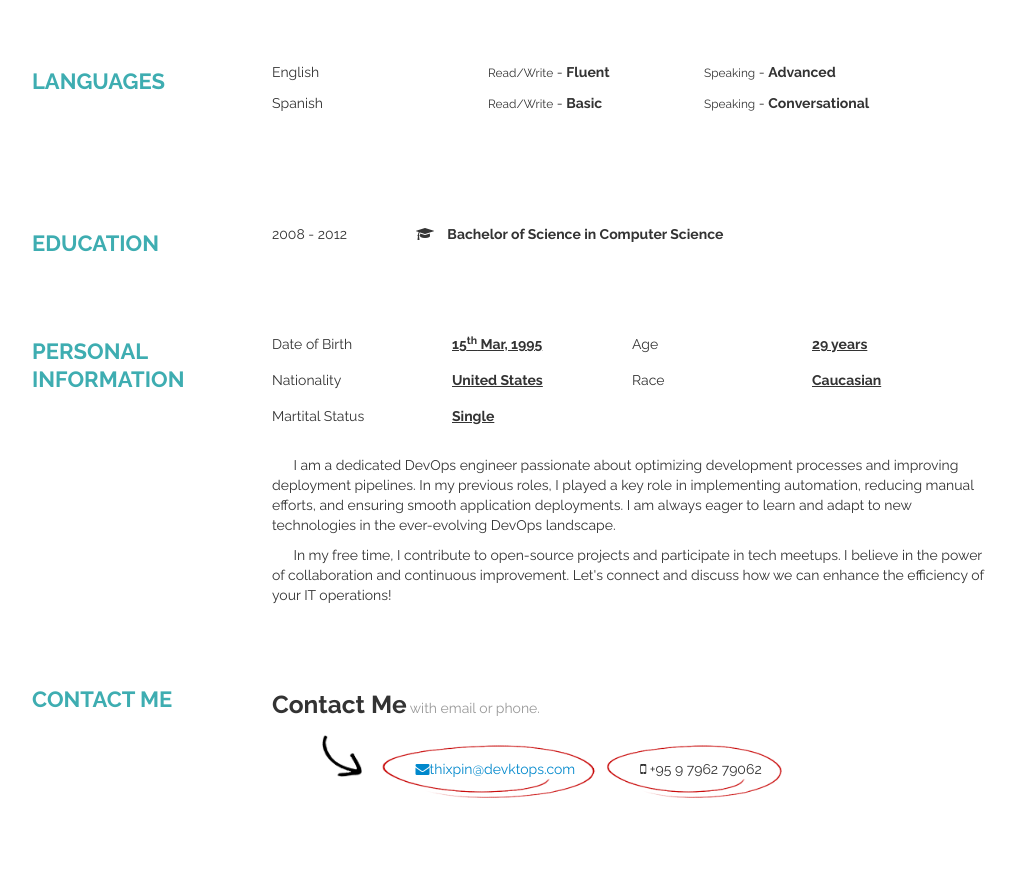
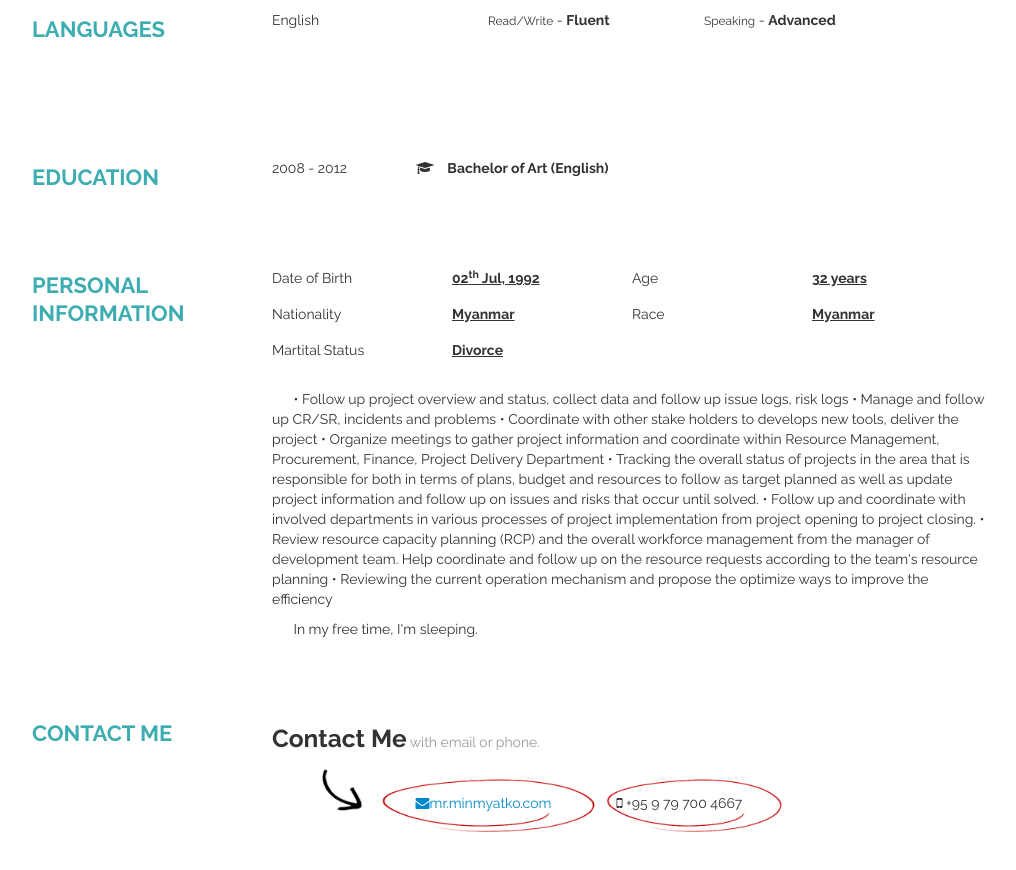
Before and after one commit to 55norman/norman.github.io, a plain HTML site: page index.html in a window 1280 px wide. Shown: the part 1380-2250 px from the top of the page, without its empty margins (118-1134 px from the left). Drawn offline with Linux system fonts and the light colour scheme; files whose address does not match are found by name.

Commit message:
changed bio

```diff
--- a/index.html
+++ b/index.html
@@ -26,7 +26,7 @@
             <div class="row">
                 <div class="col-md-12">
                     <div class="leftcontent-wrapper">
-                        <img src="img/myphto.png" />
+                        <img src="img/myphto.pngg" />
                     </div>
                     <div class="rightcontent-wrapper">
                         <div class="experience-bubble"><img src="img/experience-bubble.png" /></div>
@@ -189,11 +189,7 @@
                                 <div class="clearfix"></div>
                             </li>
                             <li>
-                                <div class="pull-left language">Spanish</div>
-                                <div class="pull-left language"><small>Read/Write</small> - <strong>Basic</strong></div>
-                                <div class="pull-left language"><small>Speaking</small> - <strong>Conversational</strong></div>
-                                <div class="clearfix"></div>
-                            </li>
+
                         </ul>
                     </div>
                     <div class="clearfix"></div>
@@ -212,7 +208,7 @@
                             <li>
                                 <div class="years">2008 - 2012</div>
                                 <div class="company-name"><strong><i class="fa fa-graduation-cap"></i> Bachelor of
-                                        Science in Computer Science</strong></div>
+                                        Art (English)</strong></div>
                                 <div class="clearfix"></div>
                             </li>
                         </ul>
@@ -233,36 +229,38 @@
                         <ul class="two-columns-list personal-info-list">
                             <li>
                                 <div>Date of Birth</div>
-                                <div><strong><u>15<sup>th</sup> Mar, 1995</u></strong></div>
+                                <div><strong><u>02<sup>th</sup> Jul, 1992</u></strong></div>
                                 <div>Age</div>
-                                <div><strong><u>29 years</u></strong></div>
+                                <div><strong><u>32 years</u></strong></div>
                                 <div class="clearfix"></div>
                             </li>
                             <li>
                                 <div>Nationality</div>
-                                <div><strong><u>United States</u></strong></div>
+                                <div><strong><u>Myanmar</u></strong></div>
                                 <div>Race</div>
-                                <div><strong><u>Caucasian</u></strong></div>
+                                <div><strong><u>Myanmar</u></strong></div>
                                 <div class="clearfix"></div>
                             </li>
                             <li>
                                 <div>Martital Status</div>
-                                <div><strong><u>Single</u></strong></div>
+                                <div><strong><u>Divorce</u></strong></div>
                                 <div class="clearfix"></div>
                             </li>
                         </ul>
                         <br>
                         <p>
-                            &nbsp; &nbsp; &nbsp; I am a dedicated DevOps engineer passionate about optimizing
-                            development processes and improving deployment pipelines. In my previous roles, I played a
-                            key role in implementing automation, reducing manual efforts, and ensuring smooth
-                            application deployments. I am always eager to learn and adapt to new technologies in the
-                            ever-evolving DevOps landscape.
+                            &nbsp; &nbsp; &nbsp; •	Follow up project overview and status, collect data and follow up issue logs, risk logs
+                            •	Manage and follow up CR/SR, incidents and problems
+                            •	Coordinate with other stake holders to develops new tools, deliver the project
+                            •	Organize meetings to gather project information and coordinate within Resource Management, Procurement, Finance, Project Delivery Department
+                            •	Tracking the overall status of projects in the area that is responsible for both in terms of plans, budget and resources to follow as target planned as well as update project information and follow up on issues and risks that occur until solved.
+                            •	Follow up and coordinate with involved departments in various processes of project implementation from project opening to project closing.
+                            •	Review resource capacity planning (RCP) and the overall workforce management from the manager of development team. Help coordinate and follow up on the resource requests according to the team's resource planning
+                            •	Reviewing the current operation mechanism and propose the optimize ways to improve the efficiency
+
                         </p>
                         <p>
-                            &nbsp; &nbsp; &nbsp; In my free time, I contribute to open-source projects and participate
-                            in tech meetups. I believe in the power of collaboration and continuous improvement. Let's
-                            connect and discuss how we can enhance the efficiency of your IT operations!
+                            &nbsp; &nbsp; &nbsp; In my free time, I'm sleeping.
                         </p>
                     </div>
                     <div class="clearfix"></div>
@@ -282,9 +280,9 @@
                         <img src="img/resume-arrow.png" class="resume-arrow" />
                         <img src="img/hand-drawing-circle.png" class="contact-circle" />
                         <div class="salary-contact-wrapper">
-                            <div class="email"> &nbsp;<a href="mailto:thixpin@devktops.com"><i
-                                        class="fa fa-envelope"></i>thixpin@devktops.com</a></div>
-                            <div class="phone"><i class="fa fa-mobile"></i> +95 9 7962 79062</div>
+                            <div class="email"> &nbsp;<a href="mailto:mr.minmyatko.com"><i
+                                        class="fa fa-envelope"></i>mr.minmyatko.com</a></div>
+                            <div class="phone"><i class="fa fa-mobile"></i> +95 9 79 700 4667</div>
                         </div>
                     </div>
                 </div>
```
